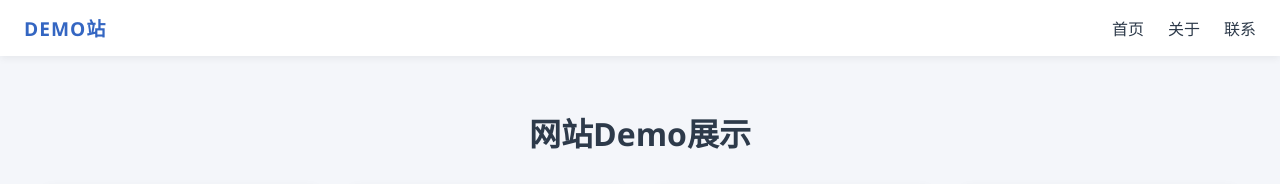
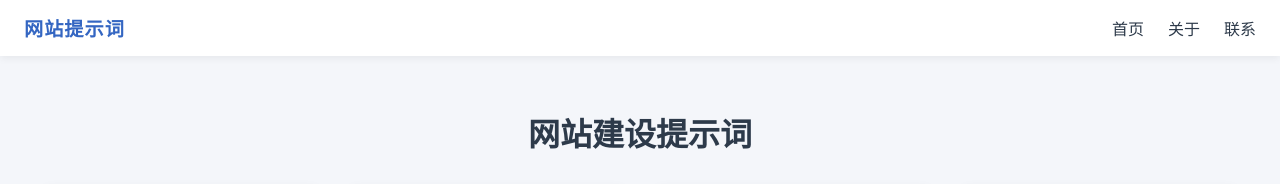
Before and after one commit to youxunzhang/aiwebsiteprompt.online, a plain HTML site: page index.html in a window 1280 px wide. Shown: the top 184 px of the page. Drawn offline with Linux system fonts and the light colour scheme.

Commit message:
Add files via upload

```diff
--- a/index.html
+++ b/index.html
@@ -3,7 +3,7 @@
 <head>
   <meta charset="UTF-8">
   <meta name="viewport" content="width=device-width, initial-scale=1.0">
-  <title>网站Demo展示</title>
+  <title>网站建设提示词</title>
 <script async src="https://pagead2.googlesyndication.com/pagead/js/adsbygoogle.js?client=ca-pub-8794607118520437"
      crossorigin="anonymous"></script>
 <meta name="google-adsense-account" content="ca-pub-8794607118520437">
@@ -46,7 +46,7 @@
 </head>
 <body>
   <nav class="navbar">
-    <div class="nav-logo">DEMO站</div>
+    <div class="nav-logo">网站提示词</div>
     <div class="nav-links">
       <a class="nav-link" href="index.html">首页</a>
       <a class="nav-link" href="#about">关于</a>
@@ -54,7 +54,7 @@
     </div>
   </nav>
   <div class="container">
-    <h1>网站Demo展示</h1>
+    <h1>网站建设提示词</h1>
     <div class="demo-grid" id="demoGrid"></div>
   </div>
   <!-- 组合生成器模块（集成自index2.html，样式略微调整以适配首页） -->
```
